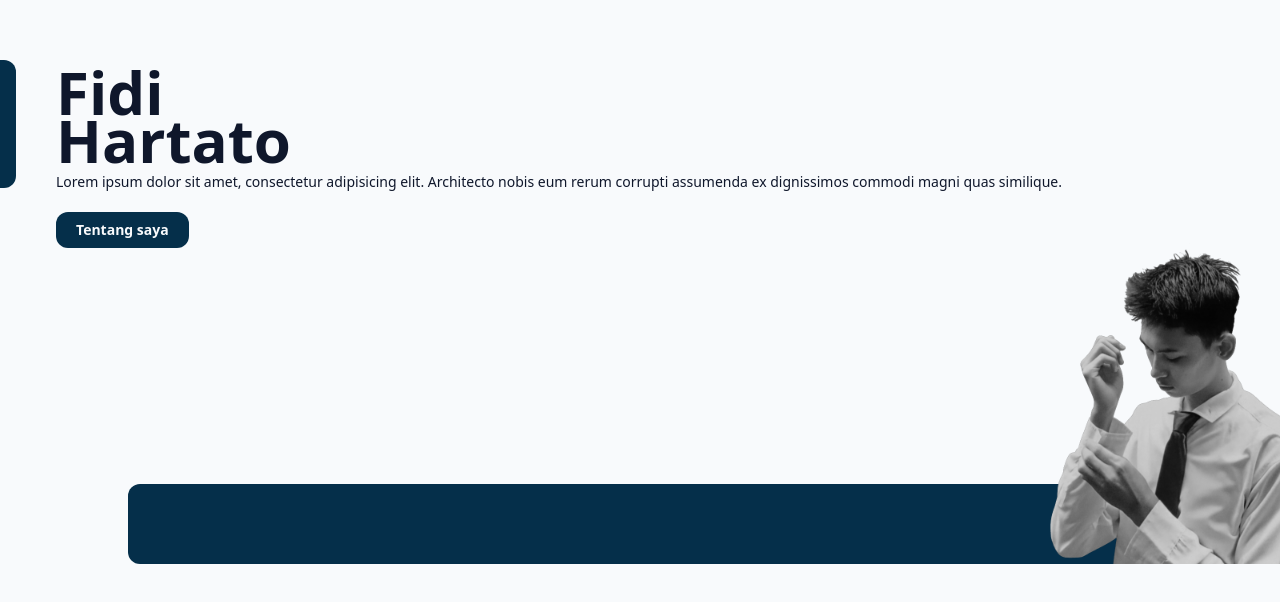
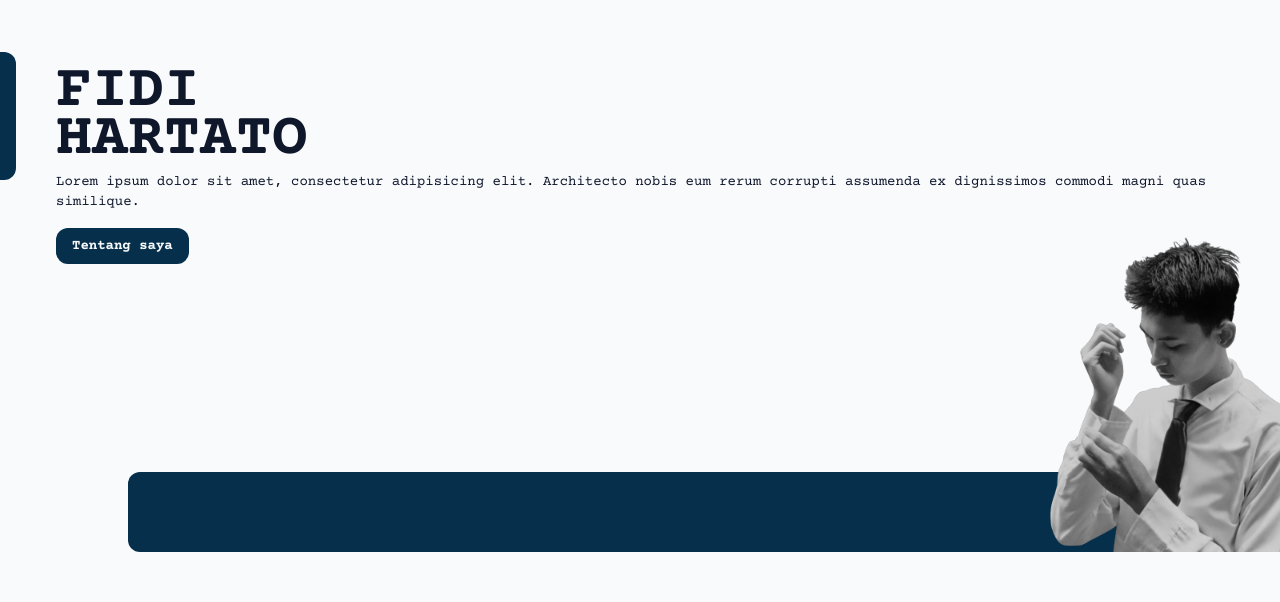
Before and after one commit to FidiH/fidihartato-portofolio, a SvelteKit app: page / in a window 1280 px wide. Shown: the top 602 px of the page. Built offline with nearby package versions, Linux system fonts and the light colour scheme.

Commit message:
fix: perbaikan element

```diff
--- a/src/lib/components/portofolio/Hero.svelte
+++ b/src/lib/components/portofolio/Hero.svelte
@@ -4,19 +4,20 @@
 
 <section class="relative py-10 overflow-x-hidden">
 
-  <div class="relative p-7 pl-14">
-    <h1 class="text-6xl leading-12 font-bold">Fidi<br>Hartato</h1>
+  <div class="relative px-7 pt-7 pl-14">
+    <h1 class="text-6xl leading-12 font-bold">FIDI<br>HARTATO</h1>
     <p class="text-sm mt-2">
       Lorem ipsum dolor sit amet, consectetur adipisicing elit. Architecto nobis eum rerum corrupti assumenda ex dignissimos commodi magni quas similique.
     </p>
 
     <!--cta-->
-    <button
-      class="py-2 px-5 mt-5 font-bold text-sm bg-sky-950 text-slate-50 rounded-xl"
-      >Tentang saya</button>
+    <a
+      href="#tentang"
+      class="py-2 block w-fit px-4 mt-4 font-bold text-sm bg-sky-950 text-slate-50 rounded-xl"
+      >Tentang saya</a>
 
     <!--hiasan-->
-    <div class="w-4 h-32 bg-sky-950 absolute left-0 top-5 rounded-r-xl"></div>
+    <div class="w-4 h-32 bg-sky-950 absolute left-0 top-3 rounded-r-xl"></div>
   </div>
 
   <picture class="w-screen h-72 block relative">
--- a/src/routes/layout.css
+++ b/src/routes/layout.css
@@ -7,3 +7,27 @@
 html{
   @apply bg-slate-50 text-slate-900
 }
+
+body{
+  font-family: "CourierPrime";
+}
+
+@font-face {
+  font-family: 'CourierPrime';
+  src: url('/Courier_Prime/CourierPrime-Regular.ttf');
+  font-weight: 400;
+  font-display: swap;
+}
+@font-face {
+  font-family: 'CourierPrime';
+  src: url('/Courier_Prime/CourierPrime-Bold.ttf');
+  font-weight: 800;
+  font-display: swap;
+}
+@font-face {
+  font-family: 'CourierPrime';
+  src: url('/Courier_Prime/CourierPrime-Italic.ttf');
+  font-weight: 800;
+  font-display: swap;
+  font-style: italic;
+}
```
